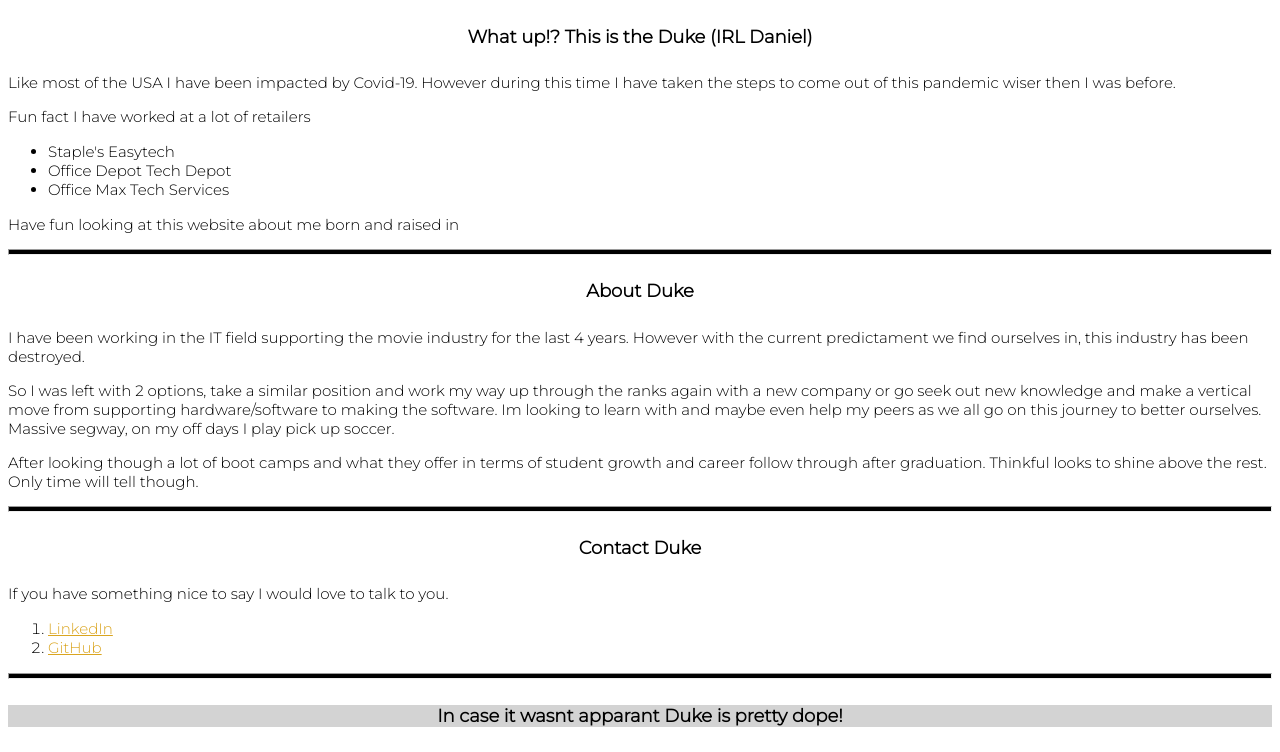
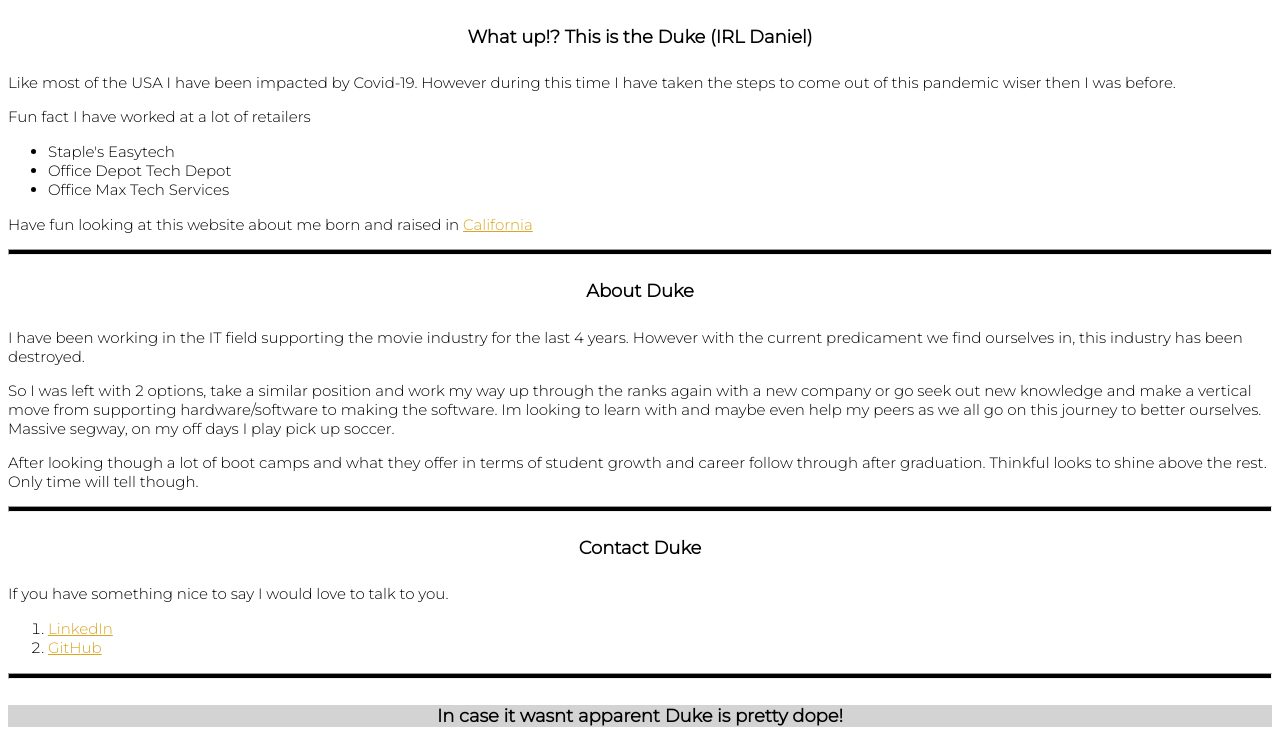
Before and after one commit to DukeDaniel/WebPortfolio, a plain HTML site: page index.html in a window 1280 px wide. Shown: the part 637-1389 px from the top of the page. Drawn offline with Linux system fonts and the light colour scheme; a script that the page names is missing.

Commit message:
Update index.html

```diff
--- a/index.html
+++ b/index.html
@@ -31,13 +31,13 @@
               <li>Office Depot Tech Depot</li>
               <li>Office Max Tech Services</li>
             </ul>
-          <p>Have fun looking at this website about me born and raised in <a href="https://www.youtube.com/watch?v=iS8TIEjGdIA"><style font-size: 24px;>California.</style></a></p>
+          <p>Have fun looking at this website about me born and raised in <a href="https://www.youtube.com/watch?v=iS8TIEjGdIA">California</a></p>
         </div>
       <hr>
         <div>
           <h2>About Duke</h2>
           <!-- some junk about me-->
-            <p>I have been working in the IT field supporting the movie industry for the last 4 years. However with the current predictament we find ourselves in, this industry has been destroyed.</p>
+            <p>I have been working in the IT field supporting the movie industry for the last 4 years. However with the current predicament we find ourselves in, this industry has been destroyed.</p>
             <p>So I was left with 2 options, take a similar position and work my way up through the ranks again with a new company or go seek out new knowledge and make a vertical move from supporting hardware/software to making the software. Im looking to learn with and maybe even help my peers as we all go on this journey to better ourselves. Massive segway, on my off days I play pick up soccer.</p>
             <p>After looking though a lot of boot camps and what they offer in terms of student growth and career follow through after graduation. Thinkful looks to shine above the rest. Only time will tell though.</p>
         </div>
@@ -59,7 +59,7 @@
     </main>
       <hr><!-- I want a physical barrier for the footer-->
     <footer>
-      <h3>In case it wasnt apparant Duke is pretty dope!</h3>
+      <h3>In case it wasnt apparent Duke is pretty dope!</h3>
     </footer>
     <script src="script.js"></script>
   </body>
```
